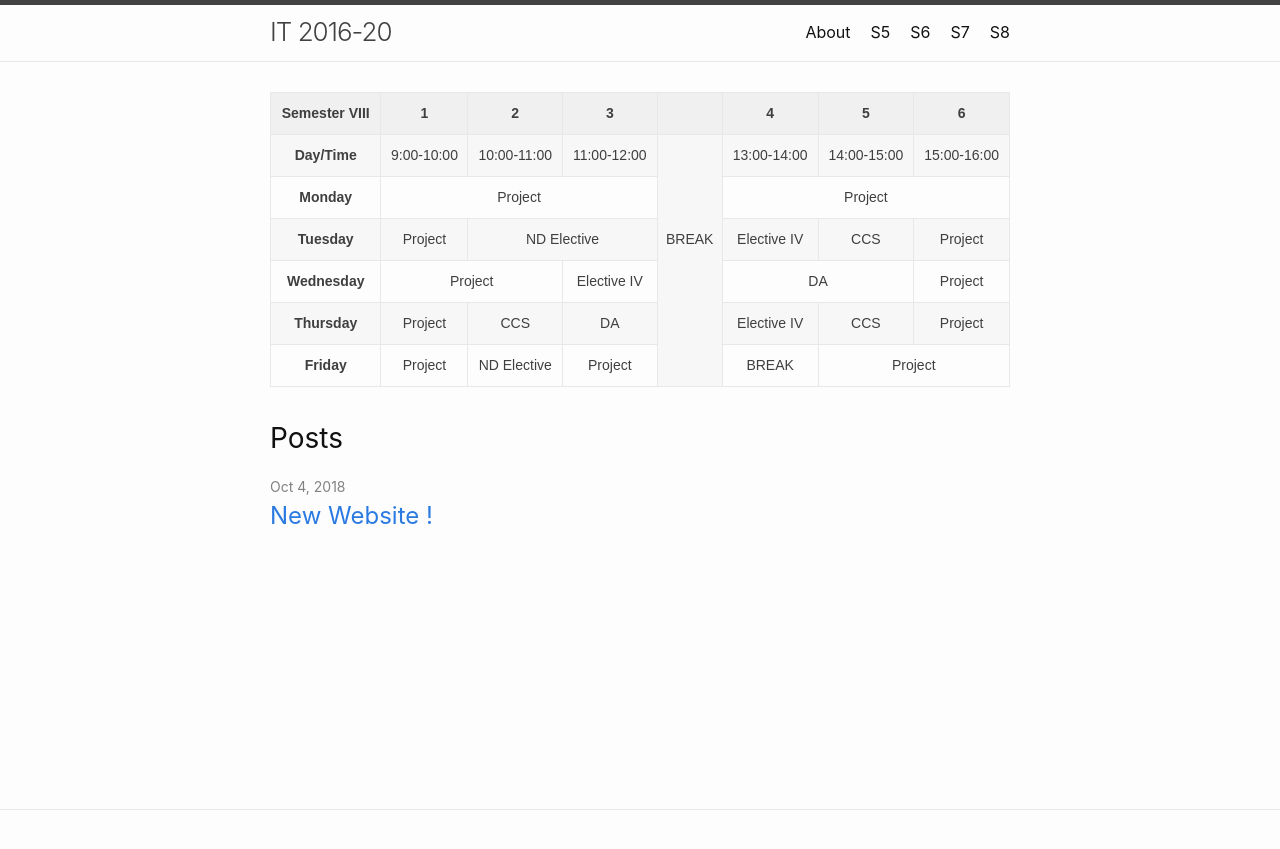
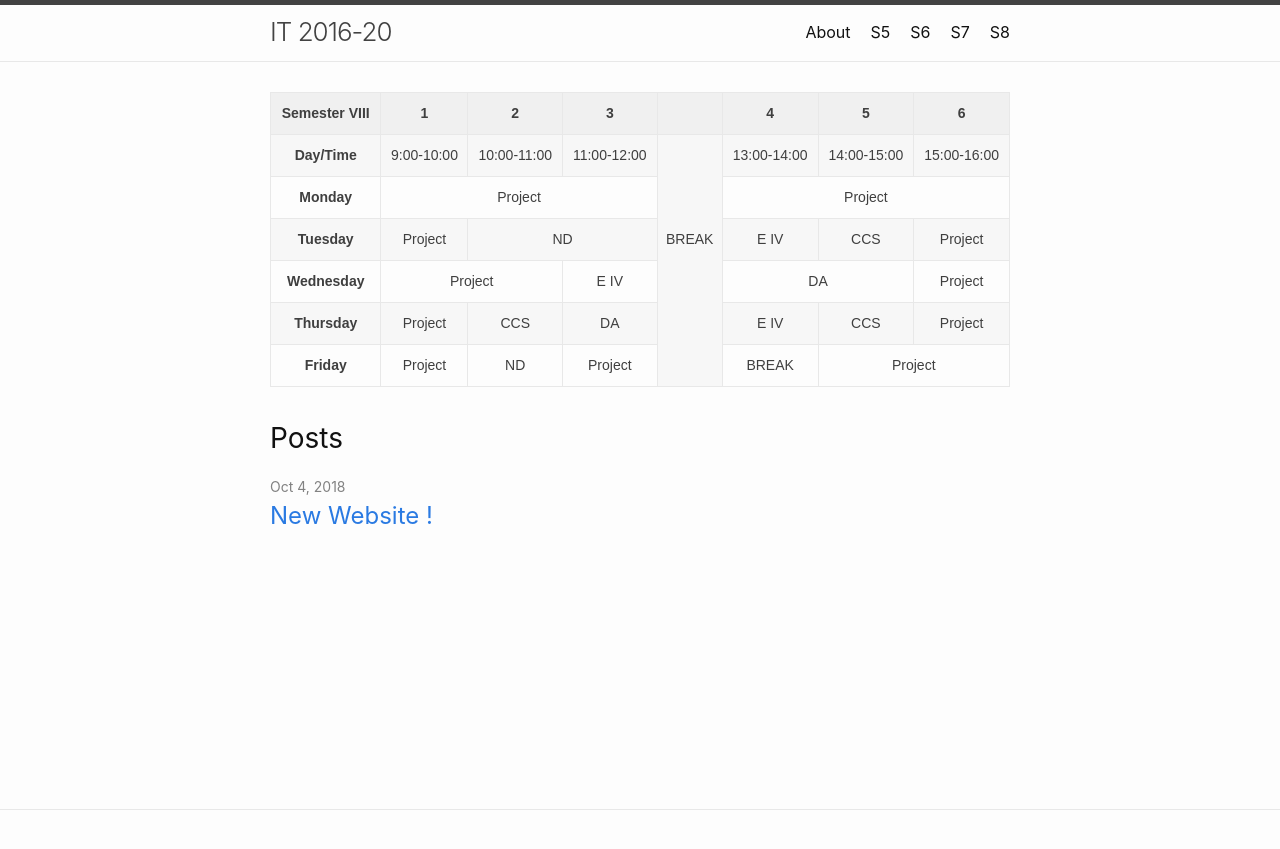
Before and after one commit to IT-GECBH/2020, a Jekyll site: the page built from index.md, in a window 1280 px wide. Shown: the top 849 px of the page. Built offline with Jekyll 4.4.1, drawn with Linux system fonts in a browser that asks for light colours.

Commit message:
Update time_table.html

```diff
--- a/_includes/time_table.html
+++ b/_includes/time_table.html
@@ -36,15 +36,15 @@
   <tr>
     <td class="tg-cudy">Tuesday</td>
     <td class="tg-zda1">Project</td>
-    <td class="tg-zda1" colspan="2">ND Elective</td>
-    <td class="tg-zda1">Elective IV</td>
+    <td class="tg-zda1" colspan="2">ND</td>
+    <td class="tg-zda1">E IV</td>
     <td class="tg-zda1">CCS</td>
     <td class="tg-zda1">Project</td>
   </tr>
   <tr>
     <td class="tg-cudy">Wednesday</td>
     <td class="tg-zda1" colspan="2">Project</td>
-    <td class="tg-zda1">Elective IV</td>
+    <td class="tg-zda1">E IV</td>
     <td class="tg-zda1" colspan="2">DA</td>
     <td class="tg-zda1">Project</td>
   </tr>
@@ -53,14 +53,14 @@
     <td class="tg-zda1">Project</td>
     <td class="tg-zda1">CCS</td>
     <td class="tg-zda1">DA</td>
-    <td class="tg-zda1">Elective IV</td>
+    <td class="tg-zda1">E IV</td>
     <td class="tg-zda1">CCS</td>
     <td class="tg-zda1">Project</td>
   </tr>
   <tr>
     <td class="tg-cudy">Friday</td>
     <td class="tg-zda1">Project</td>
-    <td class="tg-zda1">ND Elective</td>
+    <td class="tg-zda1">ND</td>
     <td class="tg-zda1">Project</td>
     <td class="tg-zda1">BREAK</td>
     <td class="tg-zda1" colspan="2">Project</td>
```
